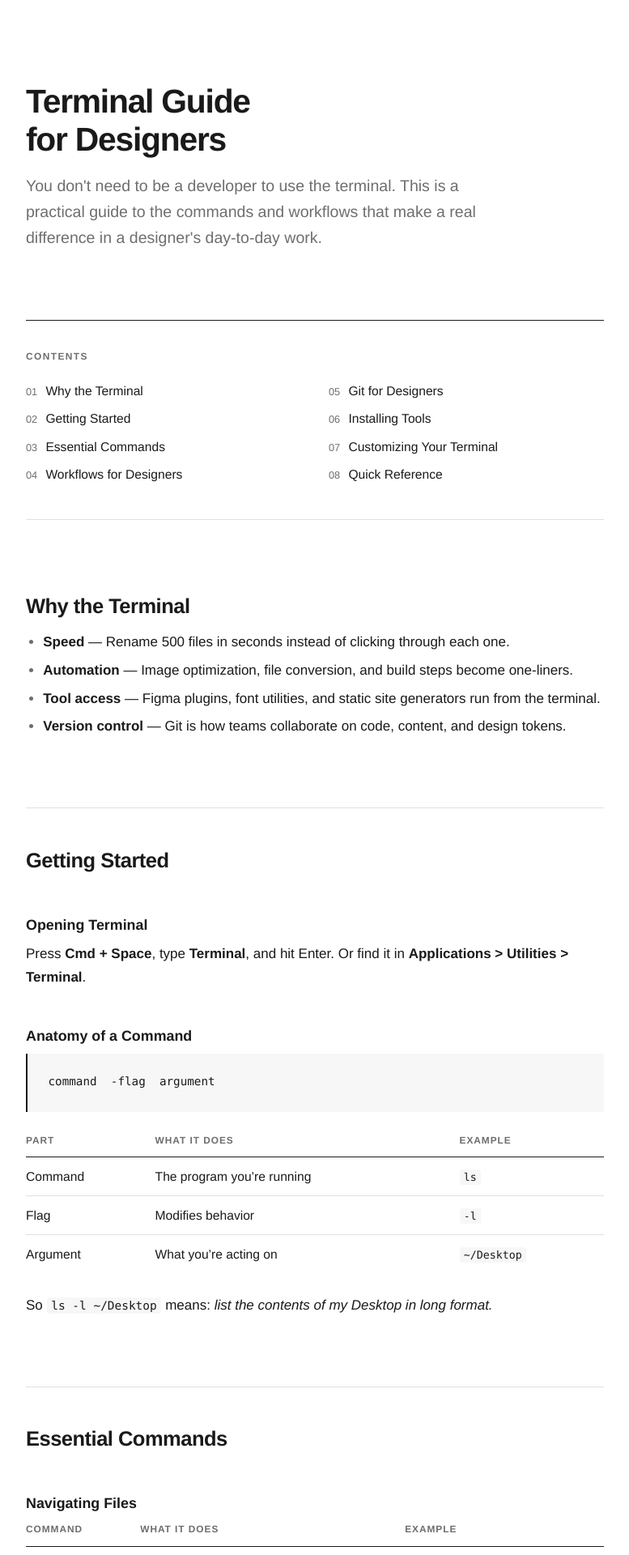
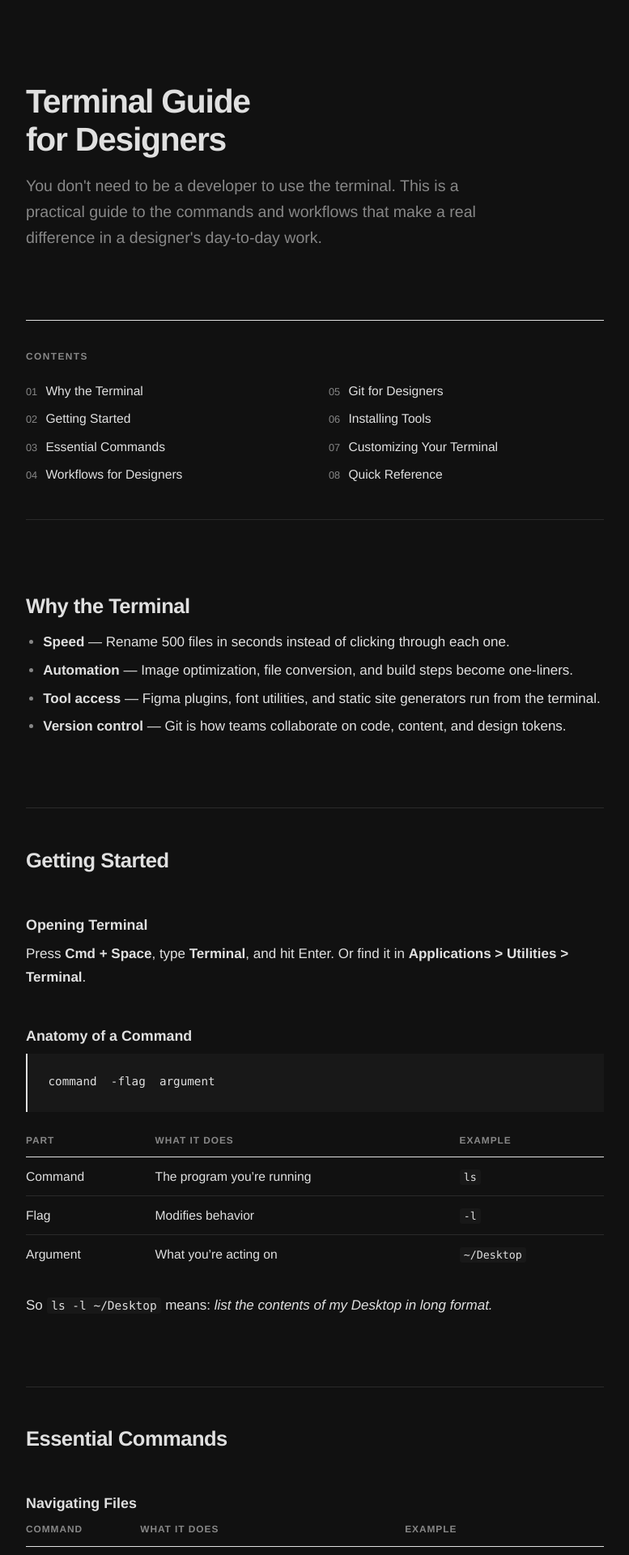
Before and after one commit to milesfitzgerald/Terminalguidefordesigners, a Jekyll site: the page built from index.md, in a window 1280 px wide. Shown: the top 1920 px of the page at 81% size, without its empty margins (251-1028 px from the left). Built offline with Jekyll 4.4.1, drawn with Linux system fonts in a browser that asks for light colours.

Commit message:
Switch to dark mode

```diff
--- a/_layouts/default.html
+++ b/_layouts/default.html
@@ -5,6 +5,7 @@
   <meta name="viewport" content="width=device-width, initial-scale=1">
   <title>{{ page.title | default: site.title }}</title>
   <meta name="description" content="{{ site.description }}">
+  <meta name="theme-color" content="#111111">
   <style>
     /* ------------------------------------------------
        RESET — Start from nothing.
@@ -20,12 +21,12 @@
        Helvetica Neue because clarity is not decoration.
        ------------------------------------------------ */
     :root {
-      --text:    #1a1a1a;
-      --text-2:  #6e6e6e;
-      --surface: #ffffff;
-      --subtle:  #f2f2f2;
-      --border:  #e0e0e0;
-      --code-bg: #f7f7f7;
+      --text:    #e0e0e0;
+      --text-2:  #878787;
+      --surface: #111111;
+      --subtle:  #1a1a1a;
+      --border:  #2a2a2a;
+      --code-bg: #181818;
       --mono:    "SF Mono", "Menlo", "Monaco", "Consolas", monospace;
       --sans:    "Helvetica Neue", "Helvetica", "Arial", sans-serif;
       --measure: 42rem;
```
